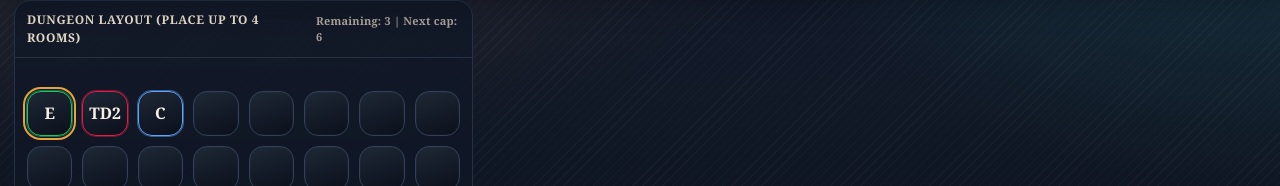
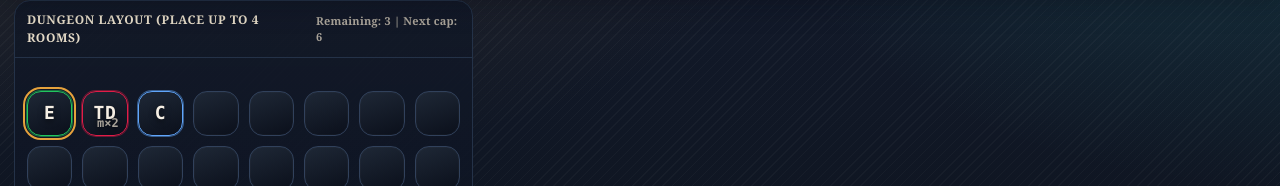
Before and after one commit to deavonthebunny-hub/Dungeonlord, a React (Vite) app: page / in a window 1280 px wide. Shown: the part 172-358 px from the top of the page. Built offline with nearby package versions, Linux system fonts and the light colour scheme; a web font is replaced by a local one.

Commit message:
git push

```diff
--- a/src/App.css
+++ b/src/App.css
@@ -201,6 +201,7 @@ body {
   min-width: 0;
   min-height: 0;
   display: flex;
+  position: relative;
   align-items: center;
   justify-content: center;
   cursor: pointer;
@@ -228,6 +229,30 @@ body {
 .tile.trap     { border-color: var(--trap); box-shadow: 0 0 0 1px rgba(249, 115, 22, 0.45); }
 .tile.monster  { border-color: var(--monster); box-shadow: 0 0 0 1px rgba(225, 29, 72, 0.45); }
 .tile.utility  { border-color: #34d399; box-shadow: 0 0 0 1px rgba(52, 211, 153, 0.45); }
+
+.tileGlyph {
+  position: absolute;
+  inset: 0;
+  display: flex;
+  align-items: center;
+  justify-content: center;
+  font-family: "Consolas", "Menlo", "Courier New", monospace;
+  font-size: clamp(12px, 2.2vw, 18px);
+  letter-spacing: 0.04em;
+  text-shadow: 0 2px 6px rgba(0, 0, 0, 0.65);
+  pointer-events: none;
+}
+
+.tileGlyphSub {
+  position: absolute;
+  right: 8px;
+  bottom: 6px;
+  font-family: "Consolas", "Menlo", "Courier New", monospace;
+  font-size: clamp(9px, 1.7vw, 12px);
+  color: var(--ink-2);
+  text-shadow: 0 2px 6px rgba(0, 0, 0, 0.6);
+  pointer-events: none;
+}
 
 .hint {
   padding: 10px 12px;
--- a/src/App.jsx
+++ b/src/App.jsx
@@ -422,6 +422,32 @@ const TRAP_ICONS = {
   "arrow-gallery": "AG",
 };
 
+const TRAP_GLYPHS = {
+  "flame-jet": { unarmed: "△", armed: "▲" },
+  "poison-vent": { unarmed: "◇", armed: "◆" },
+  "frost-rune": { unarmed: "✶", armed: "❄" },
+  "shock-coil": { unarmed: "≈", armed: "⚡" },
+  "spike-pit": { unarmed: "▽", armed: "▼" },
+  "snare-net": { unarmed: "⋱", armed: "✴" },
+  "cursed-brand": { unarmed: "⊘", armed: "⊗" },
+  "blink-trap": { unarmed: "◌", armed: "◎" },
+  "shatter-floor": { unarmed: "▢", armed: "▣" },
+  "arrow-gallery": { unarmed: "➳", armed: "➤" },
+};
+
+const UTILITY_GLYPHS = {
+  "soul-altar": "⛧",
+  "siphon-pylon": "Ψ",
+  "reinforced-keystone": "⌂",
+  "blood-sigil": "✚",
+  "war-drum": "♫",
+  "haste-glyph": "➟",
+  "fear-idol": "☠",
+  "ward-lantern": "☼",
+  "seal-silence": "⛔",
+  "scout-mirror": "◈",
+};
+
 const UTILITY_MAP = Object.fromEntries(UTILITY_ROOMS.map((r) => [r.key, r]));
 const MONSTER_ROOM_MAP = Object.fromEntries(MONSTER_ROOMS.map((r) => [r.key, r]));
 const TRAP_MAP = Object.fromEntries(TRAP_TYPES.map((r) => [r.key, r]));
@@ -3051,6 +3077,27 @@ export default function App() {
     }
     if (t.room === "utility") return UTILITY_ICONS[t.roomType] || "UR";
     return "";
+  }
+
+  function getTileGlyph(tile, heroesOnTileCount, monstersOnTileCount) {
+    if (heroesOnTileCount > 0) {
+      return { text: "H", subtext: heroesOnTileCount > 1 ? `H×${heroesOnTileCount}` : "" };
+    }
+    if (tile.entrance) return { text: "E" };
+    if (tile.core) return { text: "C" };
+    if (tile.room === "trap") {
+      const glyph = TRAP_GLYPHS[tile.trapType] || { unarmed: "◌", armed: "●" };
+      return { text: tile.trap ? glyph.armed : glyph.unarmed };
+    }
+    if (tile.room === "monster") {
+      const icon = MONSTER_ROOM_ICONS[tile.roomType] || "MR";
+      const sub = monstersOnTileCount > 0 ? `m×${monstersOnTileCount}` : "";
+      return { text: icon, subtext: sub };
+    }
+    if (tile.room === "utility") {
+      return { text: UTILITY_GLYPHS[tile.roomType] || "◇" };
+    }
+    return { text: "" };
   }
 
   function tileClass(t, x, y) {
@@ -3450,7 +3497,18 @@ export default function App() {
                     title={`(${x + 1},${y + 1})`}
                     disabled={locked}
                   >
-                    {tileLabel(x, y, t)}
+                    {(() => {
+                      const heroesHere = heroesByTile.get(keyOf(x, y)) || [];
+                      const monstersHere = t.room === "monster" ? t.monsters.length : 0;
+                      const glyph = getTileGlyph(t, heroesHere.length, monstersHere);
+                      if (!glyph.text) return null;
+                      return (
+                        <>
+                          <span className="tileGlyph">{glyph.text}</span>
+                          {glyph.subtext ? <span className="tileGlyphSub">{glyph.subtext}</span> : null}
+                        </>
+                      );
+                    })()}
                   </button>
                 ))
               )}
```
